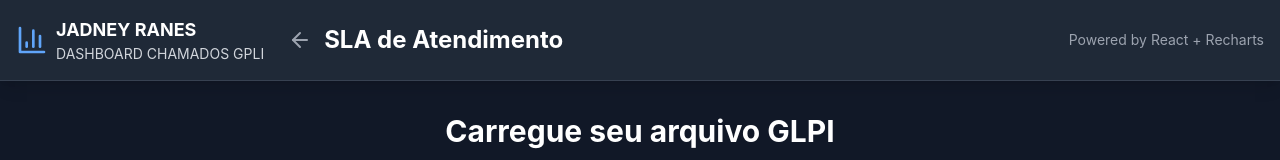
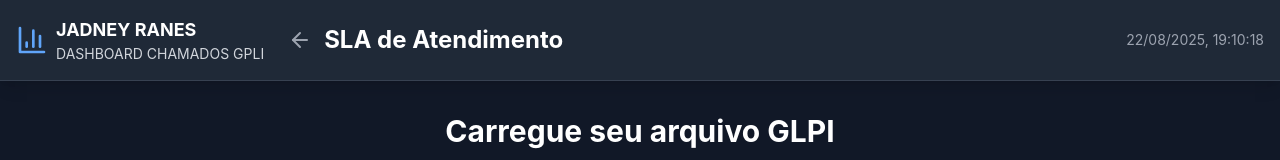
Before and after one commit to 84159331/dashboard-glpi, a React (Vite) app: page / in a window 1280 px wide. Shown: the top 160 px of the page. Built offline with nearby package versions, Linux system fonts and the light colour scheme.

Commit message:
Data e Hora

```diff
--- a/src/components/Header.jsx
+++ b/src/components/Header.jsx
@@ -1,7 +1,14 @@
-import React from 'react'
+import React, { useEffect, useState } from 'react'
 import { ArrowLeft, BarChart3, Database, Headphones, Activity } from 'lucide-react'
 
 const Header = ({ onHomeClick }) => {
+  const [now, setNow] = useState(new Date())
+
+  useEffect(() => {
+    const id = setInterval(() => setNow(new Date()), 1000)
+    return () => clearInterval(id)
+  }, [])
+
   return (
     <header className="bg-gray-800 shadow-lg border-b border-gray-700">
       <div className="container mx-auto px-4 py-4">
@@ -26,7 +33,7 @@ const Header = ({ onHomeClick }) => {
             </div>
           </div>
           <div className="text-sm text-gray-400">
-            Powered by React + Recharts
+            {now.toLocaleString('pt-BR')}
           </div>
         </div>
       </div>
```
